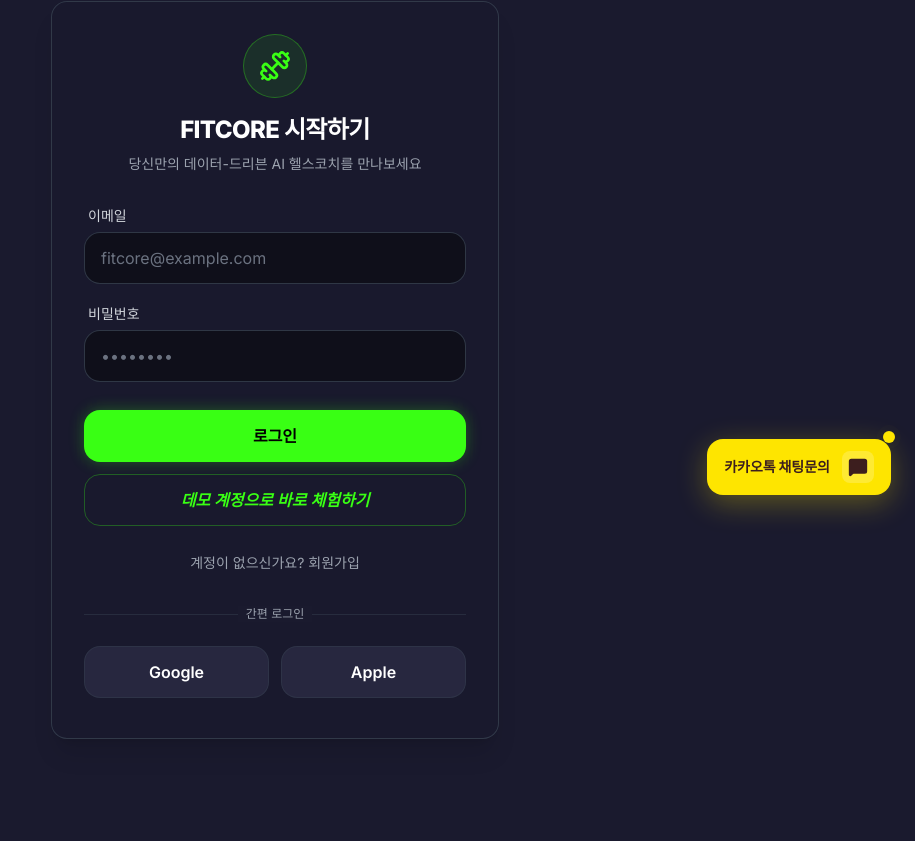
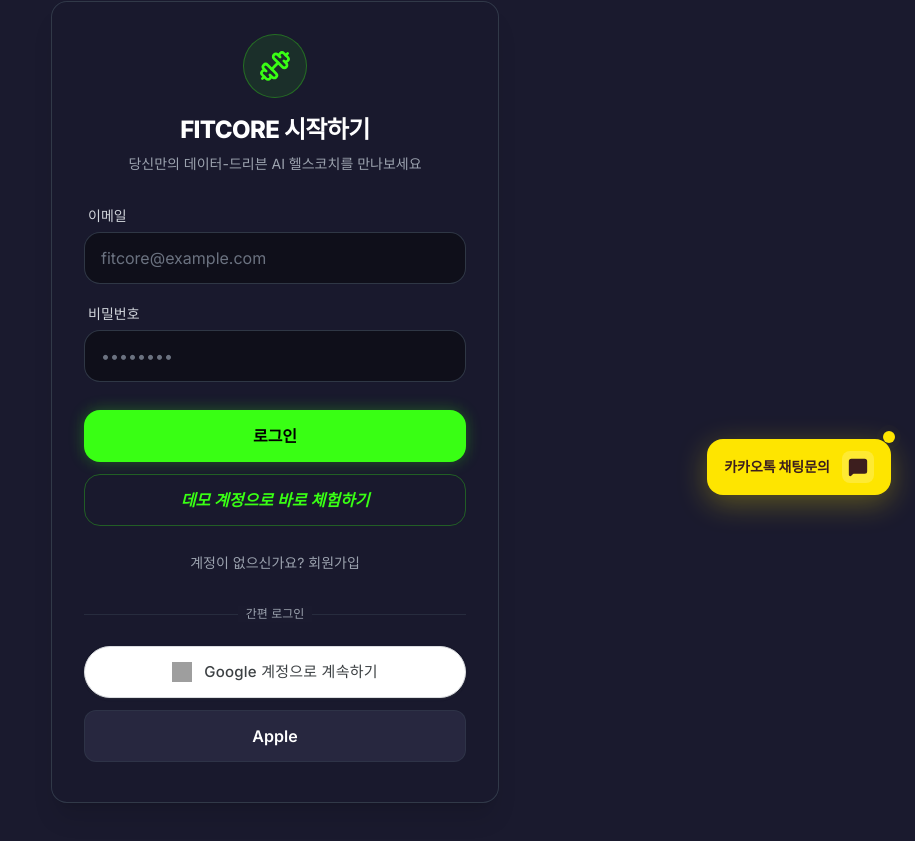
Before and after one commit to ketwork2025/fitcore-dev, a Next.js app in the folder apps/web/: page /ui-test in a window 1280 px wide. Shown: the part 281-1122 px from the top of the page, without its empty margins (365-1280 px from the left). Before the commit the page ends 1100 px from the top, so only its background shows below. Built offline with nearby package versions, Linux system fonts and the light colour scheme; no server answers; grey boxes are pictures that could not be loaded.

Commit message:
feat: add Google OAuth integration to AuthForm

```diff
--- a/apps/web/components/auth/AuthForm.tsx
+++ b/apps/web/components/auth/AuthForm.tsx
@@ -56,6 +56,20 @@
 
   const handleDemoLogin = () => {
     setUser({ id: '00000000-0000-0000-0000-000000000000', email: 'demo@fitcore.ai' });
+  };
+
+  const handleGoogleLogin = async () => {
+    try {
+      const { error } = await supabase.auth.signInWithOAuth({
+        provider: 'google',
+        options: {
+          redirectTo: `${window.location.origin}/ui-test`,
+        },
+      });
+      if (error) throw error;
+    } catch (err: any) {
+      setError(err.message || 'Google 로그인에 실패했습니다.');
+    }
   };
 
   return (
@@ -133,13 +147,19 @@
             </div>
           </div>
 
-          <div className="mt-6 flex gap-3">
-            <Button variant="secondary" fullWidth className="h-[48px]">
-              Google
-            </Button>
-            <Button variant="secondary" fullWidth className="h-[48px]">
-              Apple
-            </Button>
+          <div className="mt-6 flex flex-col gap-3">
+            <button
+              onClick={handleGoogleLogin}
+              className="w-full h-[52px] bg-white text-[#3c4043] font-medium rounded-full flex items-center justify-center gap-3 border border-[#dadce0] hover:bg-[#f7f8f8] transition-colors overflow-hidden px-4 shadow-[0_1px_2px_rgba(60,64,67,0.3),0_1px_3px_rgba(60,64,67,0.15)]"
+            >
+              <img src="https://www.gstatic.com/firebasejs/ui/2.0.0/images/auth/google.svg" alt="Google" className="w-5 h-5 flex-shrink-0" />
+              <span className="text-[15px] font-medium tracking-[0.25px]">Google 계정으로 계속하기</span>
+            </button>
+            <div className="flex gap-3">
+              <Button variant="secondary" fullWidth className="h-[48px] rounded-xl">
+                Apple
+              </Button>
+            </div>
           </div>
         </CardContent>
       </Card>
```
